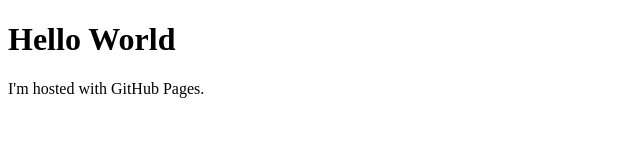
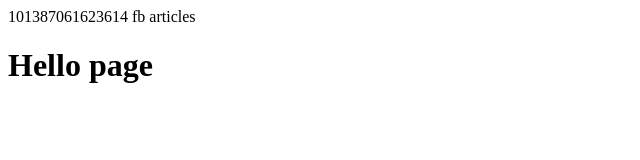
Before and after one commit to AlemDarkAngel/AlemDarkAngel1988, a plain HTML site: page index.html in a window 1280 px wide. Shown: the whole page, without its empty margins (0-640 px from the left). Drawn offline with Linux system fonts and the light colour scheme.

Commit message:
Update index.html

```diff
--- a/index.html
+++ b/index.html
@@ -1,8 +1,7 @@
-
 <!DOCTYPE html>
 <html>
+    <head>101387061623614 fb articles</head>
 <body>
-<h1>Hello World</h1>
-<p>I'm hosted with GitHub Pages.</p>
+<h1>Hello page</h1>
 </body>
 </html>
```
